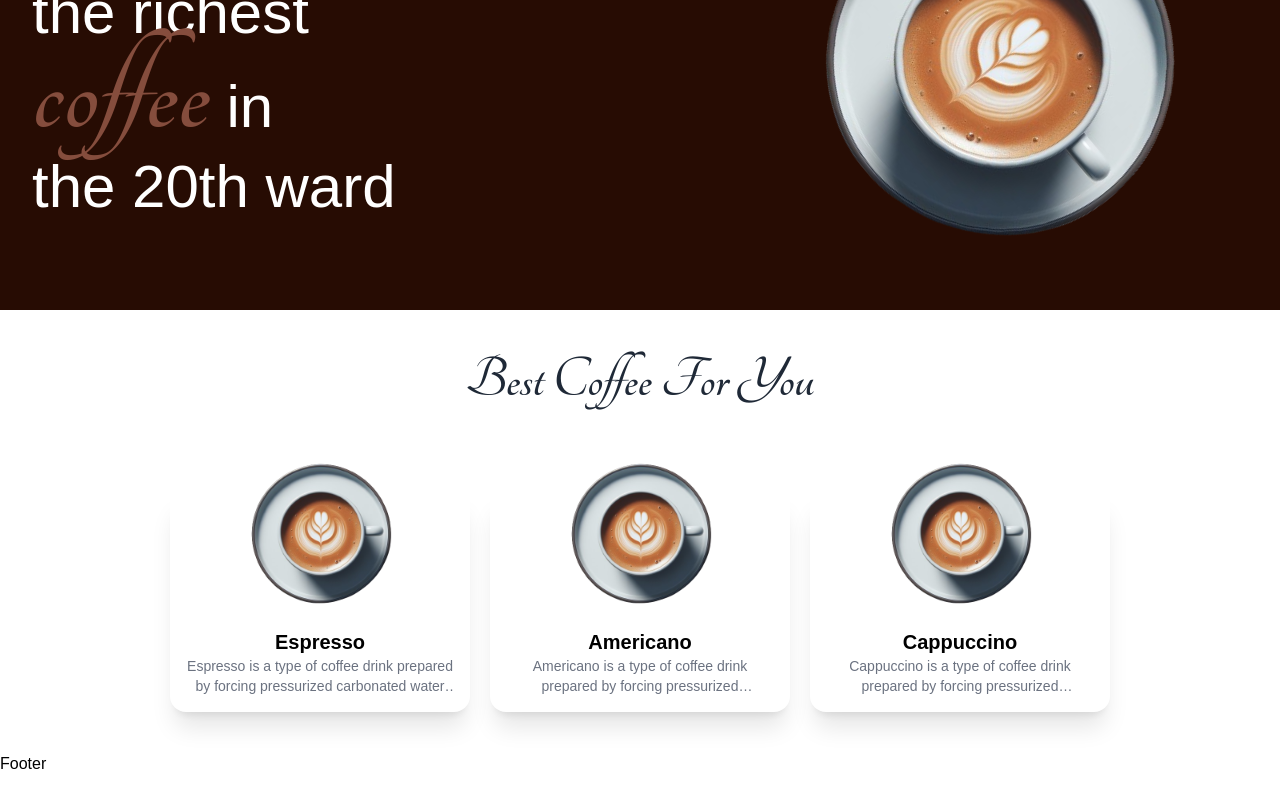
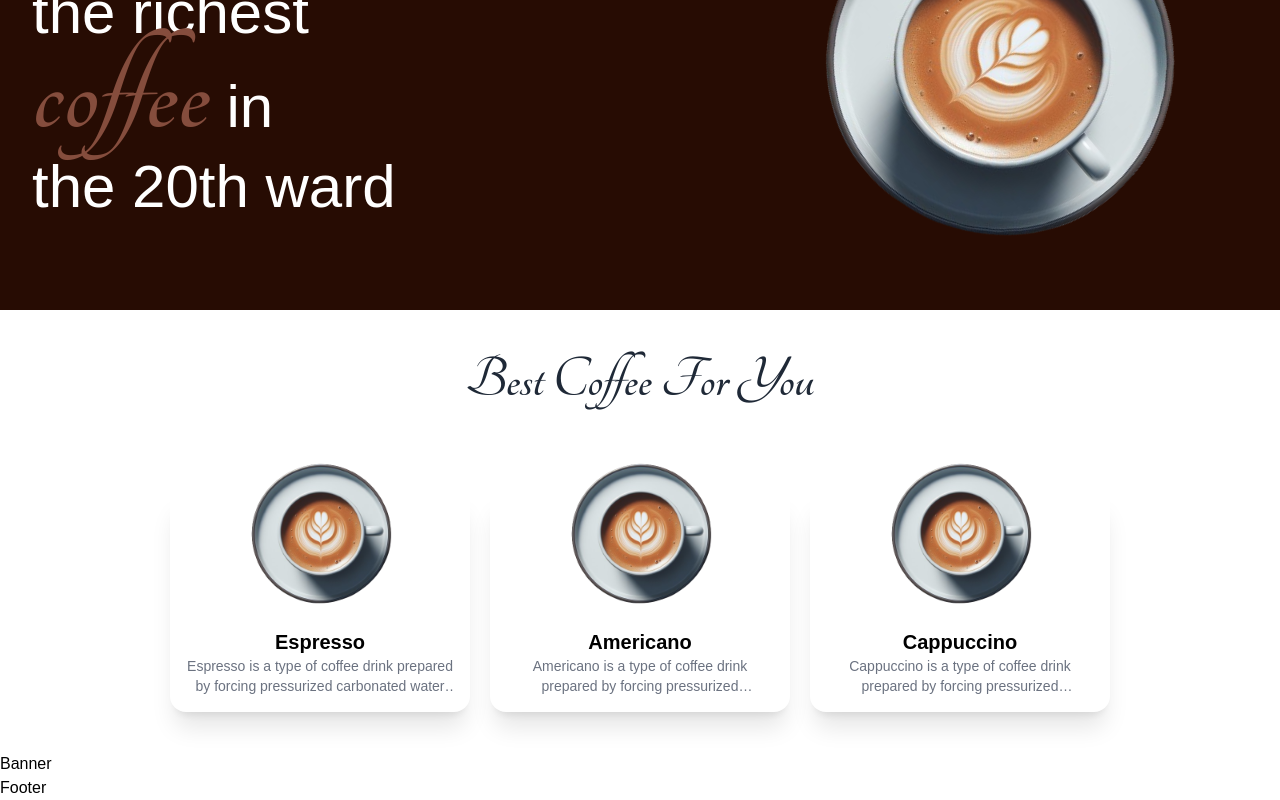
Before and after one commit to hernanhawryluk/react-coffee-app, a React (Vite) app: page / in a window 1280 px wide. Shown: the part 270-1070 px from the top of the page. Before the commit the page ends 1046 px from the top, so only its background shows below. Built offline with nearby package versions, Linux system fonts and the light colour scheme.

Commit message:
Added a Banner Screen

```diff
--- /dev/null
+++ b/src/components/home/Banner.tsx
@@ -0,0 +1,5 @@
+const Banner = () => {
+  return <div>Banner</div>;
+};
+
+export default Banner;
--- a/src/components/home/Services.tsx
+++ b/src/components/home/Services.tsx
@@ -43,7 +43,7 @@
                 key={index}
                 data-aos="fade-up"
                 data-aos-delay={data.aosDelay}
-                className="group rounded-2xl bg-white hover:bg-primary hover:text-white shadow-xl transition max-w-[300px] relative"
+                className="group rounded-2xl bg-white hover:bg-primary hover:text-white shadow-xl transition duration-300 max-w-[300px] relative"
               >
                 <div className="h-[122px]">
                   <img
--- a/src/pages/Home/Home.tsx
+++ b/src/pages/Home/Home.tsx
@@ -1,3 +1,4 @@
+import Banner from "../../components/home/Banner";
 import Hero from "../../components/home/Hero";
 import Services from "../../components/home/Services";
 
@@ -6,6 +7,7 @@
     <main className="overflow-x-hidden">
       <Hero />
       <Services />
+      <Banner />
     </main>
   );
 };
```
